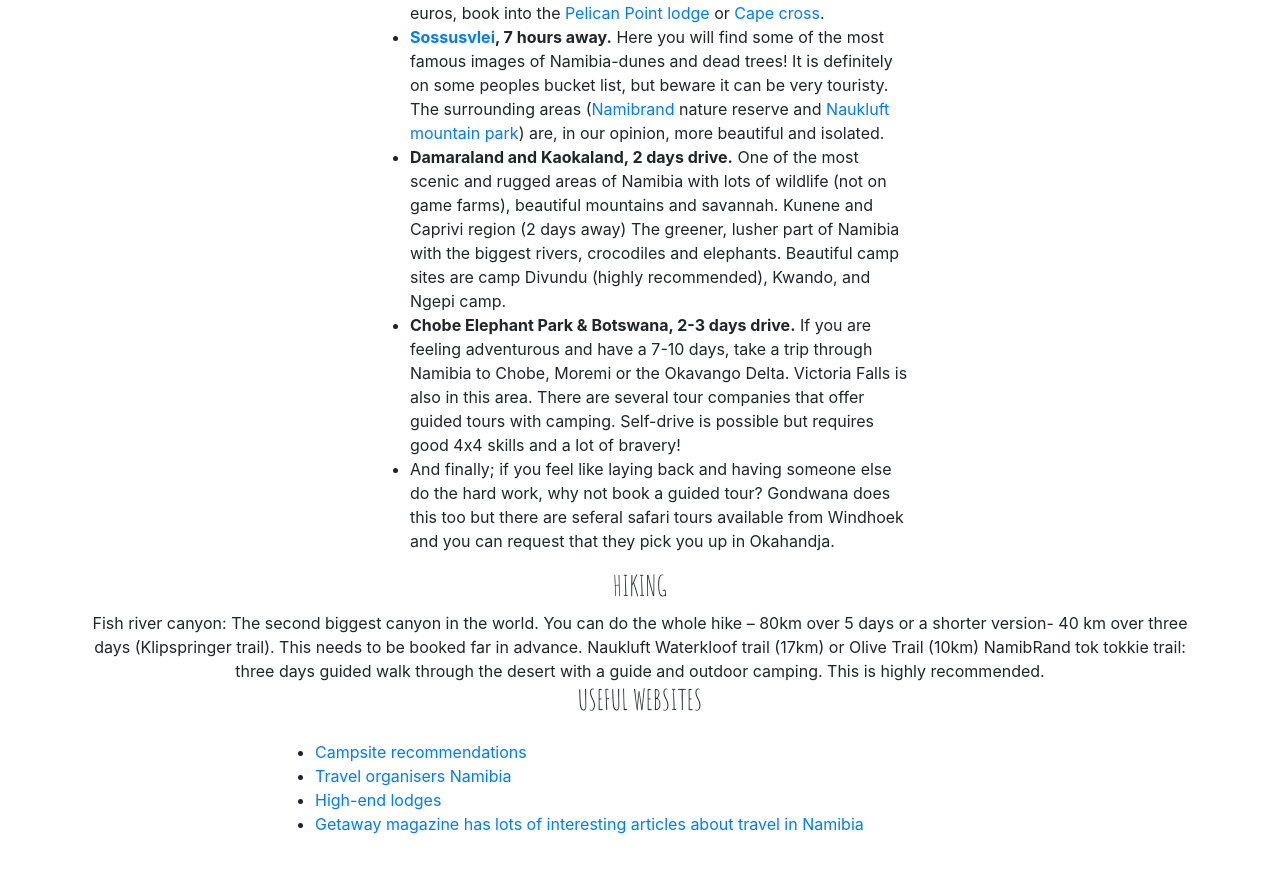
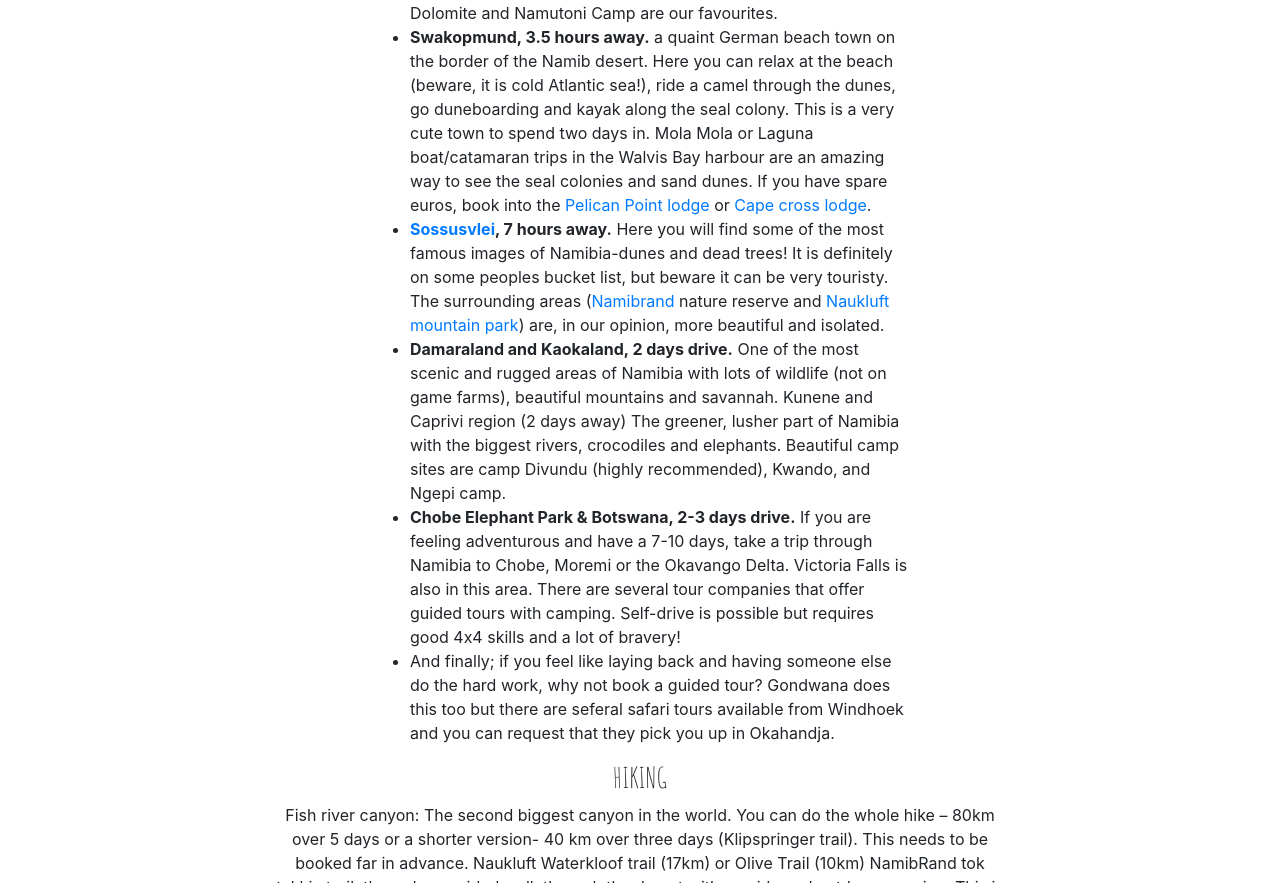
Before and after one commit to gijzelaerr/wedding, a website with bundled scripts: page index.html in a window 1280 px wide. Shown: the part 4449-5332 px from the top of the page. Built offline with nearby package versions, Linux system fonts and the light colour scheme; a web font is replaced by a local one.

Commit message:
more layout

```diff
--- a/index.html
+++ b/index.html
@@ -134,7 +134,7 @@
 <section class="page-section" id="faq">
     <div class="container">
         <div class="row">
-            <div class="col-lg-12 text-center">
+            <div class="offset-lg-2 col-lg-8 text-center">
                 <img class="rounded-circle img-fluid" src="img/nam/thumb2.jpg" alt="">
                 <h2 class="section-heading text-uppercase">Additional information</h2>
 
@@ -211,7 +211,7 @@
                         beautiful campsite with granite peaks. If you only have one spare day this is a good place to
                         spend a night at.
                         Gondwana lodges are established all over Namibia and in the most beautiful locations. Our
-                        favourites are Palmwag (7 hours’ drive from the farm), in Damaraland and <a href="https://www.gondwana-collection.com/">Wolwedans</a>
+                        favourites are Palmwag (7 hours’ drive from the farm), in Damaraland and <a href="https://www.gondwana-collection.com/">Wolwedans</a>.
 
                     </li>
                     <li><b><a href="https://www.etoshanationalpark.org/">Etosha game park</a>, 6 hours drive.</b> A
@@ -229,7 +229,7 @@
                         sand
                         dunes. If you have spare euros, book into the <a href="http://www.pelicanpoint-lodge.com/">Pelican
                             Point lodge</a>
-                        or <a href="http://capecross.org/">Cape cross</a>.
+                        or <a href="http://capecross.org/">Cape cross lodge</a>.
                     </li>
                     <li><b><a href="http://www.sossusvlei.org">Sossusvlei</a>, 7 hours away.</b> Here you will find some
                         of the most famous
@@ -269,7 +269,7 @@
         </div>
 
         <div class="row">
-            <div class="col-lg-12 text-center">
+            <div class="offset-lg-2 col-lg-8 text-center">
 
                 <h3>HIKING</h3>
 
@@ -286,7 +286,7 @@
             </div>
         </div>
         <div class="row">
-            <div class="offset-lg-2 col-lg-8">
+            <div class="offset-lg-3 col-lg-6">
 
                 <p>
                 <ul>
@@ -297,8 +297,8 @@
 
                     <li><a href="https://www.gondwana-collection.com/">High-end lodges</a></li>
 
-                    <li><a href=">https://www.getaway.co.za/tag/namibia/">Getaway magazine has lots of interesting
-                        articles about travel in Namibia</a></li>
+                <li><a href="https://www.getaway.co.za/tag/namibia/">Getaway magazine</a> has lots of interesting
+                        articles about travel in Namibia.</li>
                 </ul>
                 </p>
 
```
